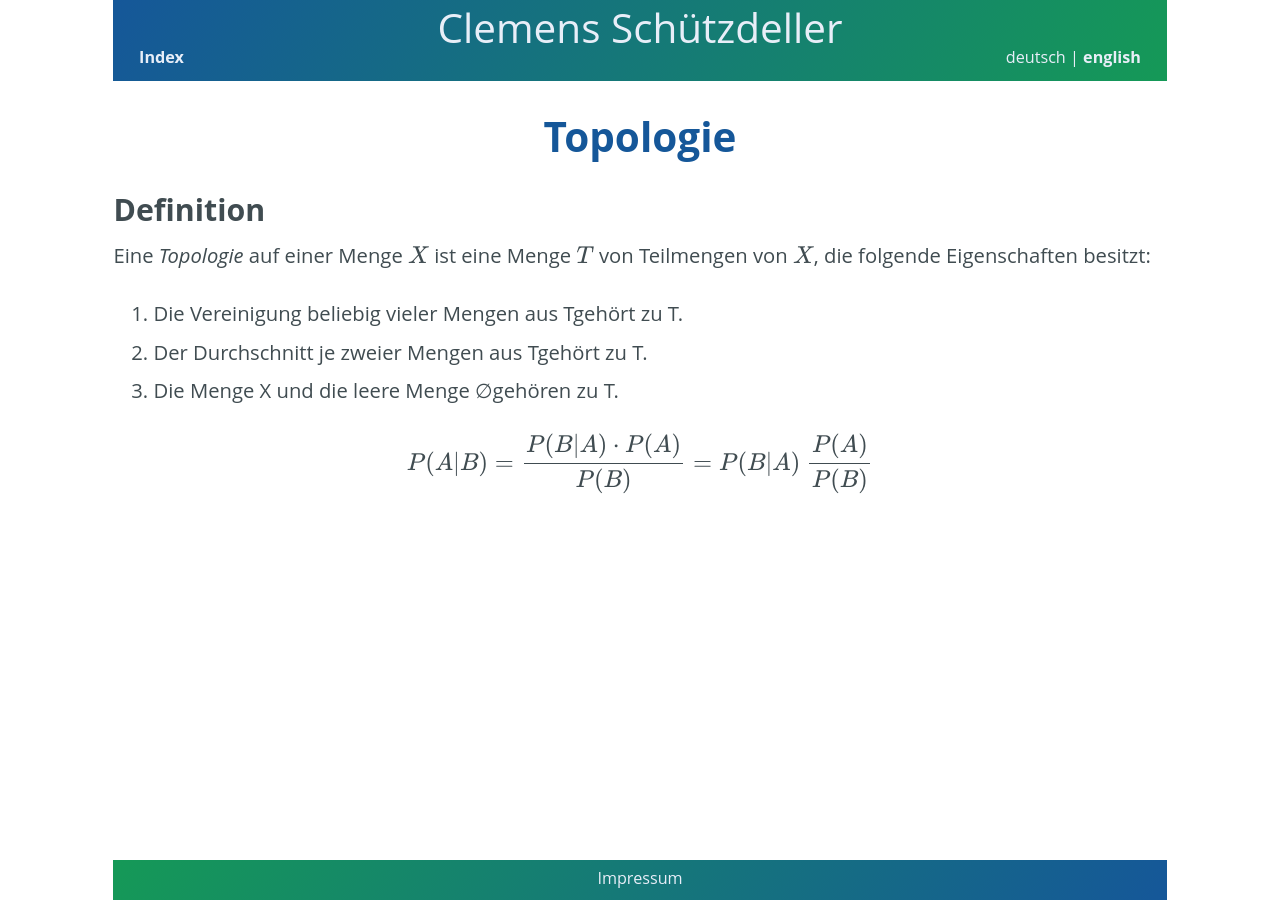
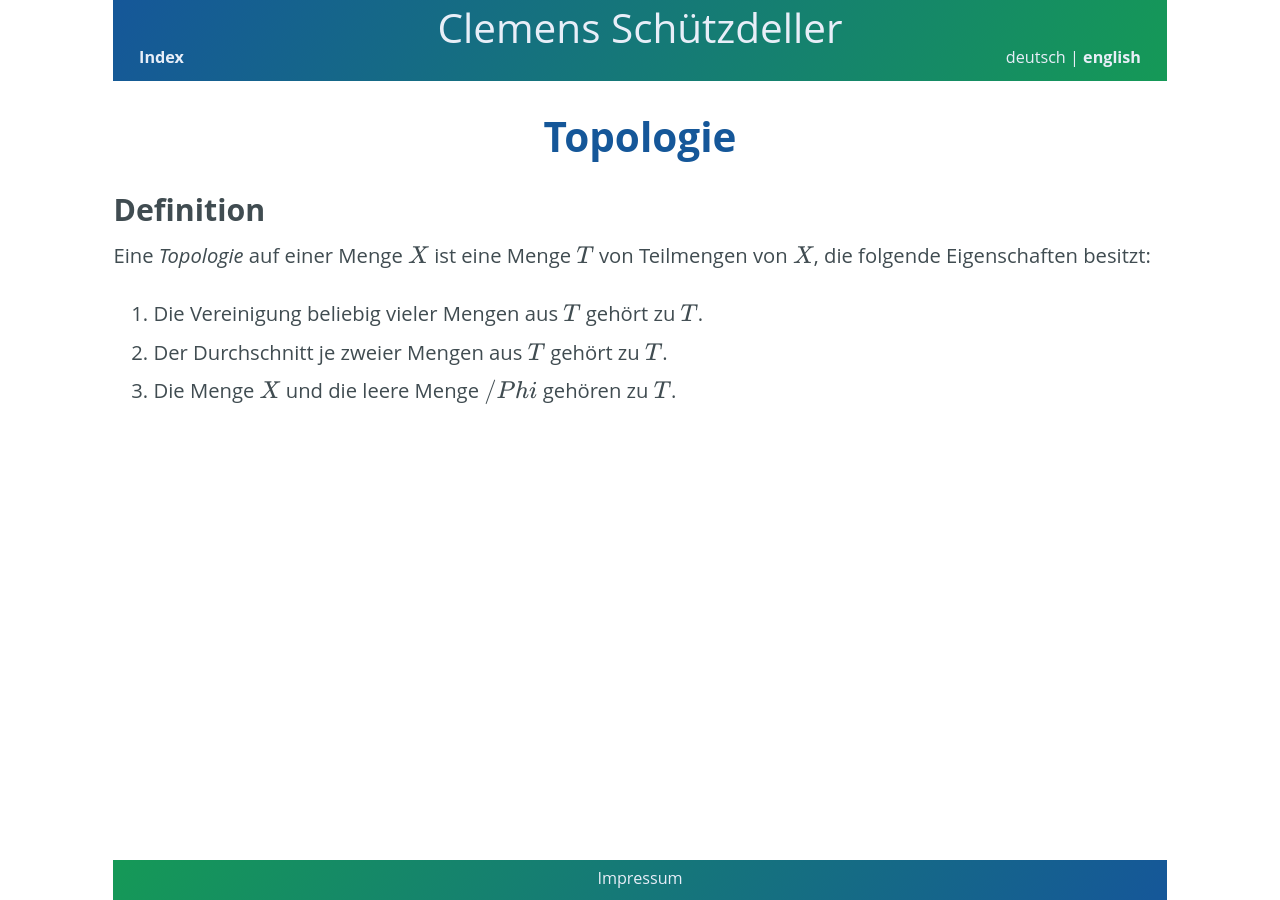
Before and after one commit to cs-LA/home, a Jekyll site: the page built from Topologie/index.md, in a window 1280 px wide. Built offline with Jekyll 4.4.1, drawn with Linux system fonts in a browser that asks for light colours; our own code applies the rules of GitHub Pages for plain Markdown files.

Commit message:
Update index.md

```diff
--- a/Topologie/index.md
+++ b/Topologie/index.md
@@ -3,8 +3,6 @@
 ### Definition
 
 Eine *Topologie* auf einer Menge $X$ ist eine Menge $T$ von Teilmengen von $X$, die folgende Eigenschaften besitzt:
-1. Die Vereinigung beliebig vieler Mengen aus Tgehört zu T.
-2. Der Durchschnitt je zweier Mengen aus Tgehört zu T.
-3. Die Menge X und die leere Menge ∅gehören zu T.
-
-$$P(A \vert B) = \frac{P(B \vert A) \cdot P(A)}{P(B)} = P(B \vert A) ~ \frac{P(A)}{P(B)}$$
+1. Die Vereinigung beliebig vieler Mengen aus $T$ gehört zu $T$.
+2. Der Durchschnitt je zweier Mengen aus $T$ gehört zu $T$.
+3. Die Menge $X$ und die leere Menge $/Phi$ gehören zu $T$.
```
